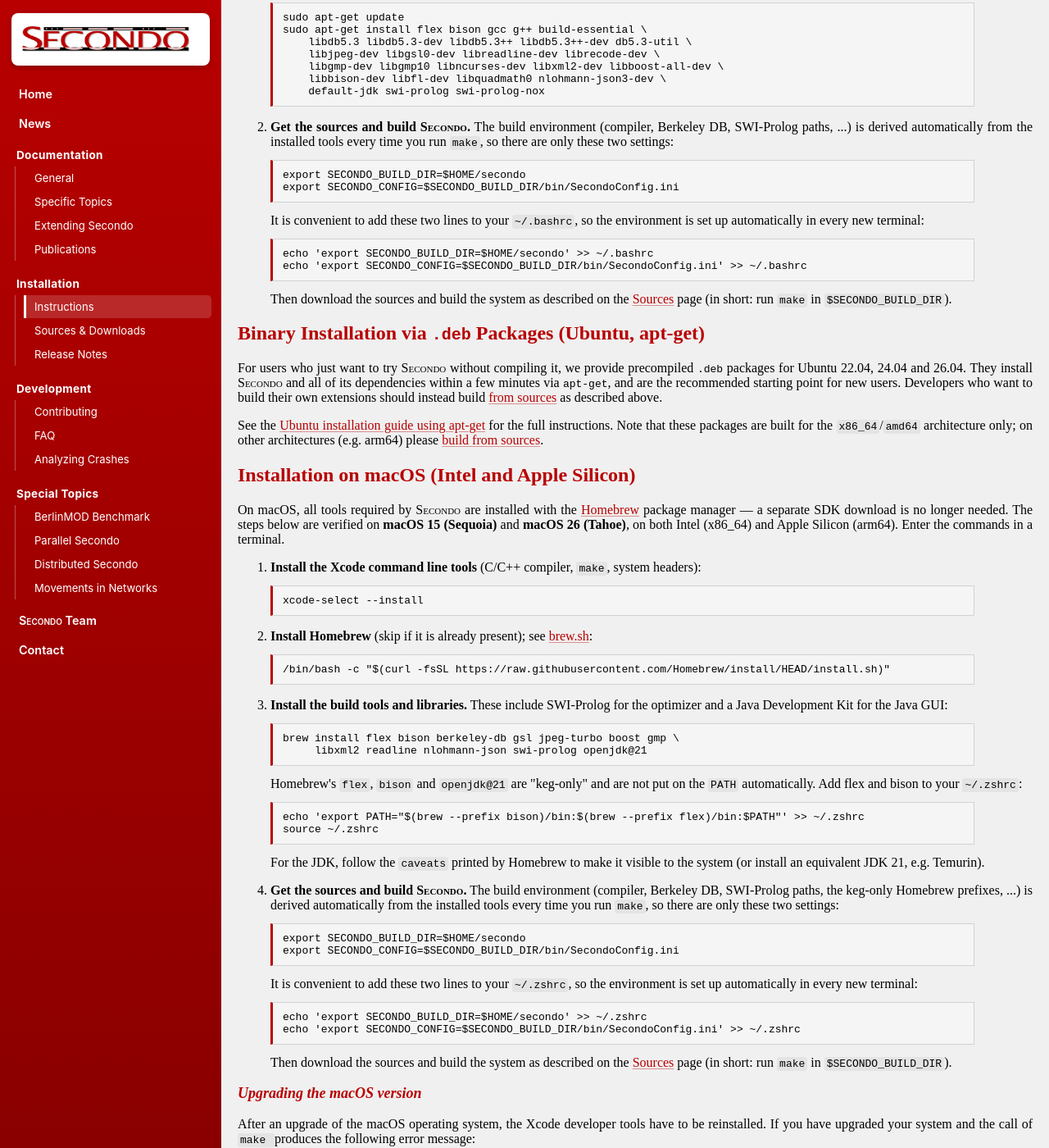
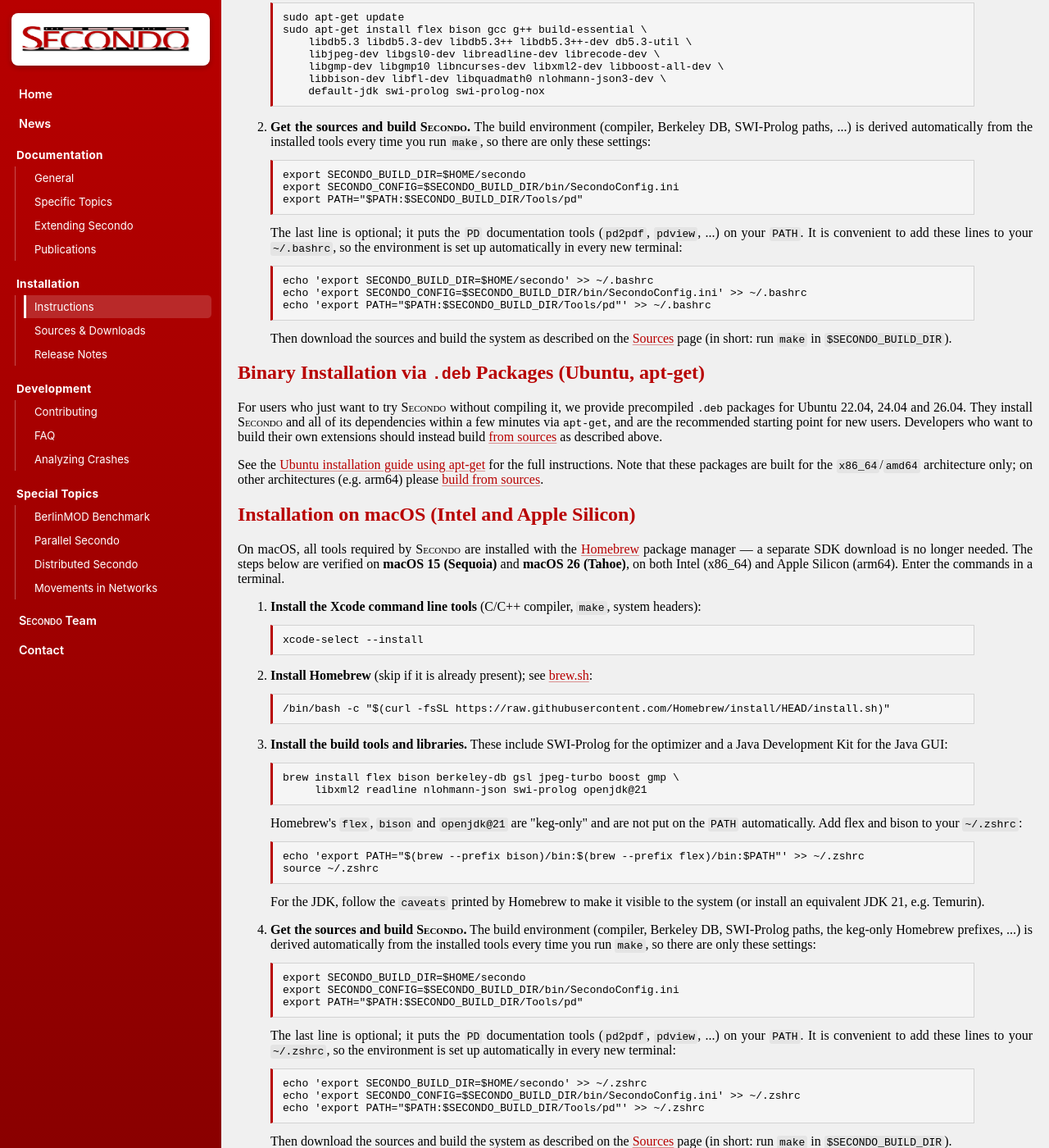
Before and after one commit to secondo-database/secondo-database.github.io, a Jekyll site: the page built from content_install.html, in a window 1280 px wide and 1400 px high, scrolled down 587 px. Shown: the whole window at 82% size. Built offline with Jekyll 4.4.1, drawn with Linux system fonts in a browser that asks for light colours.

Commit message:
Added path for pd

```diff
--- a/content_install.html
+++ b/content_install.html
@@ -61,16 +61,20 @@ sudo apt-get install flex bison gcc g++ build-essential \
 <b>Get the sources and build <span class="secondo">Secondo</span>.</b> The build
 environment (compiler, Berkeley&nbsp;DB, SWI-Prolog paths, ...) is derived
 automatically from the installed tools every time you run <code>make</code>, so
-there are only these two settings:
+there are only these settings:
 <pre>
 export SECONDO_BUILD_DIR=$HOME/secondo
 export SECONDO_CONFIG=$SECONDO_BUILD_DIR/bin/SecondoConfig.ini
+export PATH="$PATH:$SECONDO_BUILD_DIR/Tools/pd"
 </pre>
-It is convenient to add these two lines to your <code>~/.bashrc</code>, so the
+The last line is optional; it puts the <code>PD</code> documentation tools
+(<code>pd2pdf</code>, <code>pdview</code>, ...) on your <code>PATH</code>.
+It is convenient to add these lines to your <code>~/.bashrc</code>, so the
 environment is set up automatically in every new terminal:
 <pre>
 echo 'export SECONDO_BUILD_DIR=$HOME/secondo' >> ~/.bashrc
 echo 'export SECONDO_CONFIG=$SECONDO_BUILD_DIR/bin/SecondoConfig.ini' >> ~/.bashrc
+echo 'export PATH="$PATH:$SECONDO_BUILD_DIR/Tools/pd"' >> ~/.bashrc
 </pre>
 Then download the sources and build the system as described on the
 <a href="content_sources.html">Sources</a> page (in short: run <code>make</code>
@@ -150,16 +154,20 @@ to the system (or install an equivalent JDK&nbsp;21, e.g. Temurin).
 <b>Get the sources and build <span class="secondo">Secondo</span>.</b> The build
 environment (compiler, Berkeley&nbsp;DB, SWI-Prolog paths, the keg-only Homebrew
 prefixes, ...) is derived automatically from the installed tools every time you
-run <code>make</code>, so there are only these two settings:
+run <code>make</code>, so there are only these settings:
 <pre>
 export SECONDO_BUILD_DIR=$HOME/secondo
 export SECONDO_CONFIG=$SECONDO_BUILD_DIR/bin/SecondoConfig.ini
+export PATH="$PATH:$SECONDO_BUILD_DIR/Tools/pd"
 </pre>
-It is convenient to add these two lines to your <code>~/.zshrc</code>, so the
+The last line is optional; it puts the <code>PD</code> documentation tools
+(<code>pd2pdf</code>, <code>pdview</code>, ...) on your <code>PATH</code>.
+It is convenient to add these lines to your <code>~/.zshrc</code>, so the
 environment is set up automatically in every new terminal:
 <pre>
 echo 'export SECONDO_BUILD_DIR=$HOME/secondo' >> ~/.zshrc
 echo 'export SECONDO_CONFIG=$SECONDO_BUILD_DIR/bin/SecondoConfig.ini' >> ~/.zshrc
+echo 'export PATH="$PATH:$SECONDO_BUILD_DIR/Tools/pd"' >> ~/.zshrc
 </pre>
 Then download the sources and build the system as described on the
 <a href="content_sources.html">Sources</a> page (in short: run <code>make</code>
```
